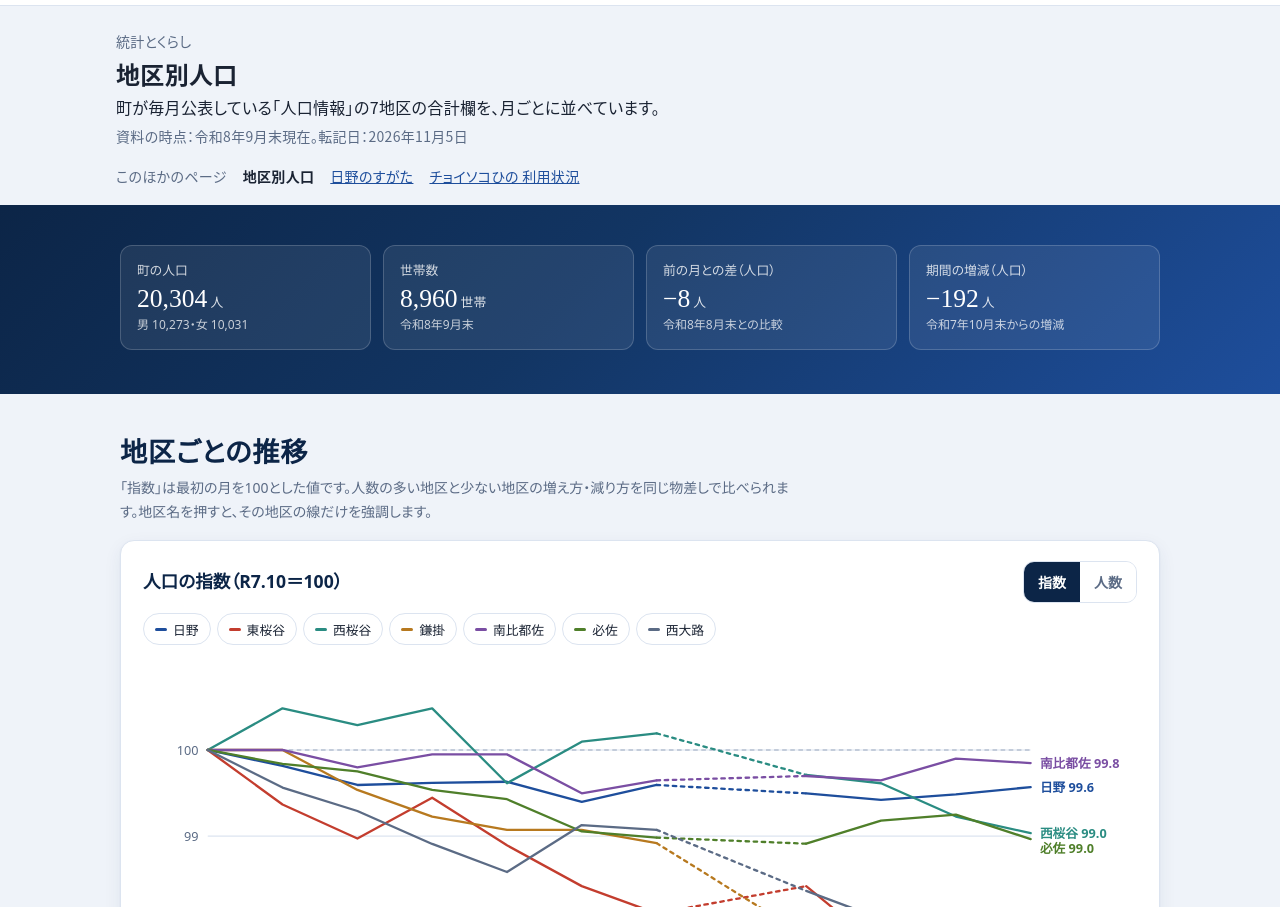
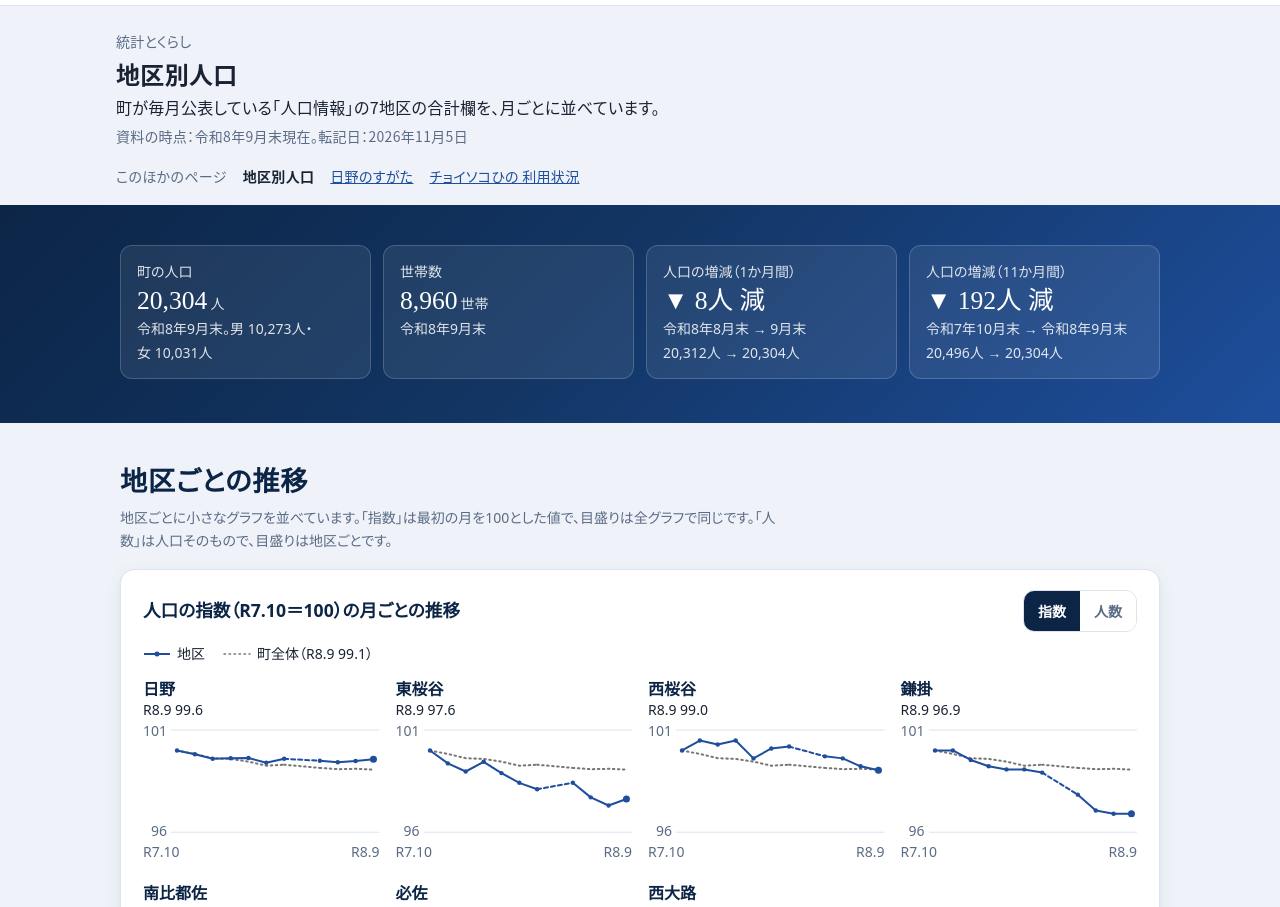
Before and after one commit to kken78/hino-population, a plain HTML site: page index.html in a window 1280 px wide. Shown: the part 45-952 px from the top of the page. Drawn offline with Linux system fonts and the light colour scheme.

Commit message:
地区ごとの推移を小さなグラフの並びにし、増減の色をやめて比べた時点を書く
- 地区ごとの推移を、7本の線を1枚に重ねる形から、地区ごとの小さなグラフを並べる形にした（幅 1024px で4列、360px で2列）。地区の線は --portal-ai、指数のときは町全体を --portal-cat5 の点線で重ねる
- 指数のときは目盛りを全グラフで同じにし、人数のときは地区ごとにして、各グラフの左に目盛りの範囲を書いた。グラフごとに aria-label を付けた
- 地区ごとの7色と、凡例のボタンで1本を強める仕組みをやめた
- 上部の数字と地区別一覧の増減・増減率の色（増は藍・減は朱）をやめ、矢印と文言（▲ 増・▼ 減・＝ 増減なし）にした。「前の月」「前月比」をやめ、比べた時点と期間を書いた
- 指数と増減率の計算のしかたを注記に書いた
- 数字と単位を折り返さないようにし、表の列の見出しの補いを2行目にした。直したところの文字を 14px 以上にした

```diff
--- a/index.html
+++ b/index.html
@@ -39,10 +39,11 @@ button{font-family:inherit;cursor:pointer}
 .hero{background:linear-gradient(135deg,var(--ai-ink) 0%,var(--ai-deep) 45%,var(--ai) 100%);color:#fff;padding:40px 0 44px}
 .kpis{display:grid;grid-template-columns:repeat(4,1fr);gap:12px}
 .kpi{background:rgba(255,255,255,.08);border:1px solid rgba(255,255,255,.18);border-radius:12px;padding:14px 16px}
-.kpi .k-label{font-size:var(--fs-2xs);opacity:.8}
-.kpi .k-num{font-family:var(--serif);font-size:var(--fs-xl);line-height:1.3;font-variant-numeric:tabular-nums}
-.kpi .k-num small{font-family:var(--sans);font-size:var(--fs-2xs);margin-left:3px;opacity:.85}
-.kpi .k-sub{font-size:var(--fs-3xs);opacity:.75}
+.kpi .k-label{font-size:var(--fs-xs);opacity:.85}
+.kpi .k-num{font-family:var(--serif);font-size:var(--fs-xl);line-height:1.3;font-variant-numeric:tabular-nums;white-space:nowrap}
+.kpi .k-num small{font-family:var(--sans);font-size:var(--fs-xs);margin-left:3px;opacity:.85}
+.kpi .k-sub{font-size:var(--fs-xs);opacity:.85}
+.nw{white-space:nowrap}
 section{padding:36px 0 0}
 .sec-head{margin-bottom:16px}
 .sec-head h2{font-family:var(--serif);font-size:var(--fs-h2);color:var(--ai-ink);letter-spacing:.03em}
@@ -53,35 +54,38 @@ section{padding:36px 0 0}
 .seg{display:inline-flex;border:1px solid var(--line);border-radius:11px;overflow:hidden}
 .seg button{border:none;background:#fff;color:var(--muted);font-size:var(--fs-xs);font-weight:600;padding:8px 14px;min-height:40px}
 .seg button.is-on{background:var(--ai-ink);color:#fff}
-.legend{display:flex;flex-wrap:wrap;gap:6px;margin:4px 0 8px}
-.lg{display:inline-flex;align-items:center;gap:6px;border:1px solid var(--line);background:#fff;border-radius:999px;padding:4px 11px;font-size:var(--fs-2xs);color:var(--ink);min-height:32px}
-.lg i{width:12px;height:3px;border-radius:2px;display:inline-block}
-.lg.is-on{border-color:var(--ai-ink);font-weight:700}
-.chart{width:100%;overflow-x:auto}
-.chart svg{display:block;width:100%;min-width:560px;height:auto}
-.ax{font-size:11px;fill:var(--muted);font-family:var(--sans)}
+.key{display:flex;flex-wrap:wrap;gap:4px 18px;margin:4px 0 12px;font-size:var(--fs-xs);color:var(--ink)}
+.key span{display:inline-flex;align-items:center;gap:6px}
+.key svg{width:28px;height:10px;flex:none}
+.multi{display:grid;grid-template-columns:repeat(4,minmax(0,1fr));gap:18px 16px}
+.sm{margin:0;min-width:0}
+.sm figcaption{display:flex;flex-direction:column;margin-bottom:4px;line-height:1.4}
+.sm .sm-name{font-size:var(--fs-base);font-weight:700;color:var(--ai-ink)}
+.sm .sm-val{font-size:var(--fs-xs);color:var(--ink);font-variant-numeric:tabular-nums;white-space:nowrap}
+.sm-plot{display:flex;gap:4px}
+.sm-y{display:flex;flex-direction:column;justify-content:space-between;font-size:var(--fs-xs);color:var(--muted);text-align:right;line-height:1;font-variant-numeric:tabular-nums;white-space:nowrap}
+.sm-plot svg{display:block;flex:1;min-width:0;width:100%;height:auto}
+.sm-x{display:flex;justify-content:space-between;font-size:var(--fs-xs);color:var(--muted);margin-top:2px}
 .gl{stroke:var(--line);stroke-width:1}
-.base{stroke:#9AA8BE;stroke-dasharray:4 3}
-.ln{fill:none;stroke-width:2;stroke-linejoin:round;stroke-linecap:round;transition:opacity .15s}
-.dim .ln:not(.hl){opacity:.18}
-.dim .lbl:not(.hl){opacity:.25}
-.lbl{font-size:11px;font-family:var(--sans);font-weight:700}
-.chart-note{font-size:var(--fs-3xs);color:var(--muted);margin-top:8px}
+.ln{fill:none;stroke-width:2;stroke-linejoin:round;stroke-linecap:round}
+.chart-note{font-size:var(--fs-xs);color:var(--muted);margin-top:12px}
 .table-wrap{overflow-x:auto}
 table{width:100%;border-collapse:collapse;font-size:var(--fs-sm);font-variant-numeric:tabular-nums;min-width:600px}
 th,td{padding:11px 12px;border-bottom:1px solid var(--line);text-align:right;white-space:nowrap}
-thead th{font-size:var(--fs-2xs);color:var(--muted);font-weight:700;background:#F7F9FC}
+thead th{font-size:var(--fs-xs);color:var(--muted);font-weight:700;background:#F7F9FC;vertical-align:bottom;line-height:1.4}
+thead th small{display:block;font-size:var(--fs-xs);font-weight:400}
 th:first-child,td:first-child{text-align:left}
 tbody th{font-weight:700;color:var(--ai-ink)}
 tr.total th,tr.total td{border-top:2px solid var(--ai-ink);font-weight:700;background:#F2F6FC}
-.neg{color:var(--shu)} .pos{color:var(--ai)}
 .src-note{font-size:var(--fs-2xs);color:var(--muted);margin-top:12px}
 .src-list{display:flex;flex-wrap:wrap;gap:6px;margin-top:8px}
 .src-list a{font-size:var(--fs-3xs);border:1px solid var(--line);border-radius:6px;padding:2px 8px;text-decoration:none;background:#fff}
 .learn{display:grid;grid-template-columns:1fr 1fr;gap:14px}
 .learn h3{font-family:var(--serif);font-size:var(--fs-base);color:var(--ai-ink);margin-bottom:8px}
 .learn p{font-size:var(--fs-xs);color:var(--ink);margin-bottom:8px}
+@media (max-width:900px){.multi{grid-template-columns:repeat(3,minmax(0,1fr))}}
 @media (max-width:820px){.kpis{grid-template-columns:1fr 1fr}.learn{grid-template-columns:1fr}}
+@media (max-width:600px){.multi{grid-template-columns:repeat(2,minmax(0,1fr))}}
 </style>
 <!-- portal-shared:css start --><style>
 /* 日野町データポータル 共通の部品（見出し・ナビ・ページの見出し・フッター）。
@@ -150,8 +154,8 @@ tr.total th,tr.total td{border-top:2px solid var(--ai-ink);font-weight:700;backg
 <div class="kpis">
 <div class="kpi"><div class="k-label">町の人口</div><div class="k-num" id="kTot">–</div><div class="k-sub" id="kTotSub"></div></div>
 <div class="kpi"><div class="k-label">世帯数</div><div class="k-num" id="kHh">–</div><div class="k-sub" id="kHhSub"></div></div>
-<div class="kpi"><div class="k-label">前の月との差（人口）</div><div class="k-num" id="kMom">–</div><div class="k-sub" id="kMomSub"></div></div>
-<div class="kpi"><div class="k-label">期間の増減（人口）</div><div class="k-num" id="kSpan">–</div><div class="k-sub" id="kSpanSub"></div></div>
+<div class="kpi"><div class="k-label" id="kMomLabel">人口の増減</div><div class="k-num" id="kMom">–</div><div class="k-sub" id="kMomSub"></div></div>
+<div class="kpi"><div class="k-label" id="kSpanLabel">人口の増減</div><div class="k-num" id="kSpan">–</div><div class="k-sub" id="kSpanSub"></div></div>
 </div>
 </div>
 </div>
@@ -160,7 +164,7 @@ tr.total th,tr.total td{border-top:2px solid var(--ai-ink);font-weight:700;backg
 <section>
 <div class="wrap">
 <div class="sec-head"><h2>地区ごとの推移</h2>
-<p>「指数」は最初の月を100とした値です。人数の多い地区と少ない地区の増え方・減り方を同じ物差しで比べられます。地区名を押すと、その地区の線だけを強調します。</p></div>
+<p>地区ごとに小さなグラフを並べています。「指数」は最初の月を100とした値で、目盛りは全グラフで同じです。「人数」は人口そのもので、目盛りは地区ごとです。</p></div>
 <div class="card">
 <div class="chart-top">
 <h3 id="chartTitle">人口の指数（最初の月＝100）</h3>
@@ -168,8 +172,8 @@ tr.total th,tr.total td{border-top:2px solid var(--ai-ink);font-weight:700;backg
 <button type="button" data-mode="idx" class="is-on" aria-pressed="true">指数</button><button type="button" data-mode="abs" aria-pressed="false">人数</button>
 </div>
 </div>
-<div class="legend" id="legend"></div>
-<div class="chart" id="chart"></div>
+<div class="key" id="key"></div>
+<div class="multi" id="chart"></div>
 <p class="chart-note" id="chartNote"></p>
 </div>
 </div>
@@ -217,99 +221,138 @@ tr.total th,tr.total td{border-top:2px solid var(--ai-ink);font-weight:700;backg
 <script src="data.js"></script>
 <script>
 'use strict';
-const COLORS = ['#1E4E9C','#C33D2E','#2A8C82','#B7791F','#7A4EA3','#4F7F2A','#5B6B85'];
 const fmt = n => n.toLocaleString('ja-JP');
-const sgn = n => (n > 0 ? '+' : n < 0 ? '−' : '±') + fmt(Math.abs(n));
-const cls = n => n < 0 ? 'neg' : n > 0 ? 'pos' : '';
+const nw = s => '<span class="nw">' + s + '</span>';
+/* 増減は矢印と文言だけで示し、色を付けない（hino-portal DESIGN.md 3.3） */
+const chg = (n, unit, digits) => {
+  const a = digits == null ? fmt(Math.abs(n)) : Math.abs(n).toFixed(digits);
+  return n > 0 ? nw('▲ ' + a + unit + ' 増') : n < 0 ? nw('▼ ' + a + unit + ' 減') : nw('＝ 増減なし');
+};
 const M = POP.months, LB = POP.labels;
 const avail = M.map((_, i) => i).filter(i => POP.total.t[i] != null);
 const first = avail[0], last = avail[avail.length - 1], prev = avail[avail.length - 2];
-const jp = i => { const [y, m] = M[i].split('-').map(Number); return '令和' + (y - 2018) + '年' + m + '月末'; };
+const ym = i => M[i].split('-').map(Number);
+const jp = i => { const [y, m] = ym(i); return '令和' + (y - 2018) + '年' + m + '月末'; };
+/* 比べる時点の後ろの方は、年が同じなら月だけを書く（例「令和8年8月末 → 9月末」） */
+const jpTo = (a, b) => ym(a)[0] === ym(b)[0] ? ym(b)[1] + '月末' : jp(b);
+const months = (a, b) => { const [y1, m1] = ym(a), [y2, m2] = ym(b); return (y2 - y1) * 12 + (m2 - m1); };
+const period = (a, b) => jp(a) + ' → ' + jpTo(a, b);
 
 /* KPI */
 document.getElementById('asOf').textContent = jp(last);
 document.getElementById('footAsOf').textContent = jp(last);
 document.getElementById('kTot').innerHTML = fmt(POP.total.t[last]) + '<small>人</small>';
-document.getElementById('kTotSub').textContent = '男 ' + fmt(POP.total.m[last]) + '・女 ' + fmt(POP.total.f[last]);
+document.getElementById('kTotSub').innerHTML = jp(last) + '。' + nw('男 ' + fmt(POP.total.m[last]) + '人') + '・' + nw('女 ' + fmt(POP.total.f[last]) + '人');
 document.getElementById('kHh').innerHTML = fmt(POP.total.hh[last]) + '<small>世帯</small>';
 document.getElementById('kHhSub').textContent = jp(last);
-document.getElementById('kMom').innerHTML = sgn(POP.total.t[last] - POP.total.t[prev]) + '<small>人</small>';
-document.getElementById('kMomSub').textContent = jp(prev) + 'との比較';
-document.getElementById('kSpan').innerHTML = sgn(POP.total.t[last] - POP.total.t[first]) + '<small>人</small>';
-document.getElementById('kSpanSub').textContent = jp(first) + 'からの増減';
+const kpiChg = (id, a) => {
+  const d = POP.total.t[last] - POP.total.t[a];
+  document.getElementById(id + 'Label').innerHTML = '人口の増減' + nw('（' + months(a, last) + 'か月間）');
+  document.getElementById(id).innerHTML = chg(d, '人');
+  document.getElementById(id + 'Sub').innerHTML = nw(jp(a)) + ' ' + nw('→ ' + jpTo(a, last)) + '<br>' + nw(fmt(POP.total.t[a]) + '人') + ' ' + nw('→ ' + fmt(POP.total.t[last]) + '人');
+};
+kpiChg('kMom', prev);
+kpiChg('kSpan', first);
 
-/* chart */
-let mode = 'idx', focus = null;
-const legend = document.getElementById('legend');
-POP.districts.forEach((d, i) => {
-  const b = document.createElement('button');
-  b.type = 'button'; b.className = 'lg'; b.setAttribute('aria-pressed', 'false');
-  b.innerHTML = '<i style="background:' + COLORS[i] + '"></i>' + d.name;
-  b.onclick = () => { focus = focus === i ? null : i; draw(); };
-  legend.appendChild(b);
-});
+/* 地区ごとの小さなグラフ（hino-portal DESIGN.md 4.1。案D） */
+let mode = 'idx';
 document.querySelectorAll('.seg button').forEach(b => b.onclick = () => {
   mode = b.dataset.mode;
   document.querySelectorAll('.seg button').forEach(x => { const on = x === b; x.classList.toggle('is-on', on); x.setAttribute('aria-pressed', on); });
   draw();
 });
+const idxOf = o => o.t.map(v => v == null ? null : v / o.t[first] * 100);
+const valText = v => mode === 'idx' ? v.toFixed(1) : fmt(v) + '人';
+const miss = Object.keys(POP.missing || {});
+const missText = miss.map(m => LB[M.indexOf(m)] + '：' + POP.missing[m]).join(' ');
+const keyLine = (cls, label) => '<span><svg viewBox="0 0 28 10" aria-hidden="true">' + cls + '</svg>' + label + '</span>';
+
+function path(arr, x, y){
+  let d = '', gap = '', pen = false, lastI = null;
+  arr.forEach((v, i) => {
+    if (v == null) { pen = false; return; }
+    if (!pen && lastI != null) gap += 'M' + x(lastI).toFixed(1) + ' ' + y(arr[lastI]).toFixed(1) + 'L' + x(i).toFixed(1) + ' ' + y(v).toFixed(1);
+    d += (pen ? 'L' : 'M') + x(i).toFixed(1) + ' ' + y(v).toFixed(1); pen = true; lastI = i;
+  });
+  return {d, gap};
+}
 
 function draw(){
-  const W = 860, H = 380, L = 56, R = 92, T = 16, B = 34;
-  const ser = POP.districts.map(d => d.t.map(v => v == null ? null : (mode === 'idx' ? v / d.t[first] * 100 : v)));
-  const vals = ser.flat().filter(v => v != null);
-  let lo = Math.min(...vals), hi = Math.max(...vals);
-  if (mode === 'idx') { lo = Math.min(lo, 100); hi = Math.max(hi, 100); const pad = (hi - lo) * .12 || .5; lo -= pad; hi += pad; }
-  else { lo = 0; hi = Math.ceil(hi / 1000) * 1000; }
-  const x = i => L + (W - L - R) * i / (M.length - 1);
-  const y = v => T + (H - T - B) * (1 - (v - lo) / (hi - lo));
-  const ticks = []; const step = mode === 'idx' ? niceStep((hi - lo) / 5) : 1000;
-  for (let v = Math.ceil(lo / step) * step; v <= hi + 1e-9; v += step) ticks.push(+v.toFixed(4));
-  let s = '<svg viewBox="0 0 ' + W + ' ' + H + '" role="img" aria-label="地区別人口の推移">';
-  ticks.forEach(v => { s += '<line class="gl" x1="' + L + '" x2="' + (W - R) + '" y1="' + y(v) + '" y2="' + y(v) + '"/><text class="ax" x="' + (L - 8) + '" y="' + (y(v) + 4) + '" text-anchor="end">' + (mode === 'idx' ? v.toFixed(step < 1 ? 1 : 0) : fmt(v)) + '</text>'; });
-  if (mode === 'idx') s += '<line class="base" x1="' + L + '" x2="' + (W - R) + '" y1="' + y(100) + '" y2="' + y(100) + '"/>';
-  M.forEach((m, i) => { s += '<text class="ax" x="' + x(i) + '" y="' + (H - 12) + '" text-anchor="middle">' + LB[i] + '</text>'; });
-  s += '<g class="' + (focus != null ? 'dim' : '') + '">';
-  const ends = [];
-  ser.forEach((arr, k) => {
-    let d = '', pen = false, gap = '', lastI = null;
-    arr.forEach((v, i) => {
-      if (v == null) { pen = false; return; }
-      if (!pen && lastI != null) gap += 'M' + x(lastI).toFixed(1) + ' ' + y(arr[lastI]).toFixed(1) + 'L' + x(i).toFixed(1) + ' ' + y(v).toFixed(1);
-      d += (pen ? 'L' : 'M') + x(i).toFixed(1) + ' ' + y(v).toFixed(1); pen = true; lastI = i;
-    });
-    const hl = focus === k ? ' hl' : '';
-    if (gap) s += '<path class="ln' + hl + '" d="' + gap + '" stroke="' + COLORS[k] + '" stroke-dasharray="3 4" stroke-width="1.5"/>';
-    s += '<path class="ln' + hl + '" d="' + d + '" stroke="' + COLORS[k] + '"><title>' + POP.districts[k].name + '</title></path>';
-    ends.push({k, y: y(arr[last]), v: arr[last]});
+  const idx = mode === 'idx';
+  const tot = idxOf(POP.total);
+  const ser = POP.districts.map(d => idx ? idxOf(d) : d.t);
+  /* 指数は全グラフで同じ目盛り。人数は地区ごとの目盛り（10人単位に丸める） */
+  let shared = null;
+  if (idx) {
+    const all = ser.flat().concat(tot).filter(v => v != null);
+    shared = [Math.floor(Math.min(...all)), Math.ceil(Math.max(...all))];
+  }
+  const range = arr => {
+    if (shared) return shared;
+    const v = arr.filter(x => x != null);
+    let lo = Math.floor(Math.min(...v) / 10) * 10, hi = Math.ceil(Math.max(...v) / 10) * 10;
+    if (hi === lo) hi = lo + 10;
+    return [lo, hi];
+  };
+  const box = document.getElementById('chart');
+  box.innerHTML = POP.districts.map((d, k) => {
+    const [lo, hi] = range(ser[k]);
+    const yl = idx ? [String(hi), String(lo)] : [fmt(hi), fmt(lo)];
+    return '<figure class="sm"><figcaption><span class="sm-name">' + d.name + '</span><span class="sm-val">' + LB[last] + ' ' + valText(ser[k][last]) + '</span></figcaption>'
+      + '<div class="sm-plot"><div class="sm-y" aria-hidden="true"><span>' + yl[0] + '</span><span>' + yl[1] + '</span></div><svg role="img" data-k="' + k + '" data-lo="' + lo + '" data-hi="' + hi + '"></svg></div>'
+      + '<div class="sm-x" aria-hidden="true"><span>' + LB[0] + '</span><span>' + LB[M.length - 1] + '</span></div></figure>';
+  }).join('');
+  box.querySelectorAll('svg').forEach(svg => {
+    const k = +svg.dataset.k, lo = +svg.dataset.lo, hi = +svg.dataset.hi;
+    const W = Math.max(60, Math.round(svg.getBoundingClientRect().width)), H = Math.max(70, Math.round(W * 0.55));
+    const P = 6;
+    const x = i => P + (W - 2 * P) * i / (M.length - 1);
+    const y = v => P + (H - 2 * P) * (1 - (v - lo) / (hi - lo));
+    let s = '<line class="gl" x1="0" x2="' + W + '" y1="' + P + '" y2="' + P + '"/><line class="gl" x1="0" x2="' + W + '" y1="' + (H - P) + '" y2="' + (H - P) + '"/>';
+    if (idx) {
+      const t = path(tot, x, y);
+      s += '<path class="ln" d="' + t.d + t.gap + '" stroke="var(--portal-cat5)" stroke-width="1.5" stroke-dasharray="1.5 3.5"/>';
+    }
+    const p = path(ser[k], x, y);
+    if (p.gap) s += '<path class="ln" d="' + p.gap + '" stroke="var(--portal-ai)" stroke-width="1.5" stroke-dasharray="4 3"/>';
+    s += '<path class="ln" d="' + p.d + '" stroke="var(--portal-ai)"/>';
+    ser[k].forEach((v, i) => { if (v != null) s += '<circle cx="' + x(i).toFixed(1) + '" cy="' + y(v).toFixed(1) + '" r="' + (i === last ? 3.5 : 2.2) + '" fill="var(--portal-ai)"/>'; });
+    svg.setAttribute('viewBox', '0 0 ' + W + ' ' + H);
+    svg.setAttribute('height', H);
+    svg.innerHTML = s;
+    const name = POP.districts[k].name;
+    svg.setAttribute('aria-label', idx
+      ? name + 'の人口の指数の月ごとの推移（' + jp(first) + '＝100。' + jp(first) + '〜' + jp(M.length - 1) + '）。' + jp(last) + 'は ' + valText(ser[k][last]) + '。目盛りは ' + lo + '〜' + hi + '（全グラフで同じ）。灰色の点線は町全体で、' + jp(last) + 'は ' + tot[last].toFixed(1)
+      : name + 'の人口の月ごとの推移（' + jp(first) + '〜' + jp(M.length - 1) + '）。' + jp(last) + 'は ' + valText(ser[k][last]) + '。目盛りは ' + fmt(lo) + '〜' + fmt(hi) + '人（地区ごと）');
   });
-  ends.sort((a, b) => a.y - b.y);
-  for (let i = 1; i < ends.length; i++) if (ends[i].y - ends[i - 1].y < 13) ends[i].y = ends[i - 1].y + 13;
-  ends.forEach(e => { s += '<text class="lbl' + (focus === e.k ? ' hl' : '') + '" x="' + (x(last) + 8) + '" y="' + (e.y + 4) + '" fill="' + COLORS[e.k] + '">' + POP.districts[e.k].name + ' ' + (mode === 'idx' ? e.v.toFixed(1) : fmt(e.v)) + '</text>'; });
-  s += '</g></svg>';
-  document.getElementById('chart').innerHTML = s;
-  document.getElementById('chartTitle').textContent = mode === 'idx' ? '人口の指数（' + LB[first] + '＝100）' : '人口（人）';
-  [...legend.children].forEach((b, i) => { b.classList.toggle('is-on', focus === i); b.setAttribute('aria-pressed', focus === i); });
+  document.getElementById('chartTitle').textContent = idx ? '人口の指数（' + LB[first] + '＝100）の月ごとの推移' : '人口（人）の月ごとの推移';
+  document.getElementById('key').innerHTML = keyLine('<line x1="1" x2="27" y1="5" y2="5" stroke="var(--portal-ai)" stroke-width="2"/><circle cx="14" cy="5" r="2.5" fill="var(--portal-ai)"/>', '地区')
+    + (idx ? keyLine('<line x1="1" x2="27" y1="5" y2="5" stroke="var(--portal-cat5)" stroke-width="1.5" stroke-dasharray="1.5 3.5" stroke-linecap="round"/>', '町全体（' + LB[last] + ' ' + tot[last].toFixed(1) + '）') : '');
+  document.getElementById('chartNote').textContent = 'R＝令和。'
+    + (idx ? '指数＝各月の人口 ÷ ' + LB[first] + 'の人口 × 100（小数1桁に四捨五入）。目盛りは全グラフで同じ（' + shared[0] + '〜' + shared[1] + '）。灰色の点線は町全体（7地区の合計）の指数。'
+           : '目盛りは地区ごと（各グラフの左の数字が目盛りの範囲）。町全体の系列は指数のときだけ重ねています。')
+    + (miss.length ? '点線の区間は、間の月の値がありません（' + missText + '）' : '');
 }
-function niceStep(r){ const p = Math.pow(10, Math.floor(Math.log10(r))); const n = r / p; return (n < 1.5 ? 1 : n < 3 ? 2 : n < 7 ? 5 : 10) * p; }
-const miss = Object.keys(POP.missing || {});
-const missText = miss.map(m => LB[M.indexOf(m)] + '：' + POP.missing[m]).join(' ');
-document.getElementById('chartNote').textContent = 'R＝令和。' + (miss.length ? '点線の区間は、間の月の値がありません（' + missText + '）' : '');
 document.getElementById('missingNote').textContent = miss.length ? missText : '';
 draw();
+let rz = null;
+window.addEventListener('resize', () => { clearTimeout(rz); rz = setTimeout(draw, 150); });
 
 /* table */
-document.getElementById('tblLead').textContent = jp(last) + '時点。「前月比」は' + jp(prev) + '、「期間の増減」は' + jp(first) + 'との差です。';
-document.querySelector('#tbl thead').innerHTML = '<tr><th scope="col">地区</th><th scope="col">世帯数</th><th scope="col">男</th><th scope="col">女</th><th scope="col">人口</th><th scope="col">前月比</th><th scope="col">期間の増減</th><th scope="col">増減率</th></tr>';
+document.getElementById('tblLead').textContent = jp(last) + '時点。増減は ' + period(prev, last) + '（' + months(prev, last) + 'か月間）と ' + period(first, last) + '（' + months(first, last) + 'か月間）の人口の差です。増減率＝' + jp(first) + 'からの増減 ÷ ' + jp(first) + 'の人口 × 100（小数1桁に四捨五入）。R＝令和。';
+document.querySelector('#tbl thead').innerHTML = '<tr><th scope="col">地区</th><th scope="col">世帯数</th><th scope="col">男</th><th scope="col">女</th><th scope="col">人口</th>'
+  + '<th scope="col">増減<small>' + LB[prev] + '末 → ' + LB[last] + '末</small></th>'
+  + '<th scope="col">増減<small>' + LB[first] + '末 → ' + LB[last] + '末</small></th>'
+  + '<th scope="col">増減率<small>' + LB[first] + '末 → ' + LB[last] + '末</small></th></tr>';
 const row = (name, o, total) => {
   const dm = o.t[last] - o.t[prev], ds = o.t[last] - o.t[first], r = ds / o.t[first] * 100;
-  return '<tr' + (total ? ' class="total"' : '') + '><th scope="row">' + name + '</th><td>' + fmt(o.hh[last]) + '</td><td>' + fmt(o.m[last]) + '</td><td>' + fmt(o.f[last]) + '</td><td>' + fmt(o.t[last]) + '</td><td class="' + cls(dm) + '">' + sgn(dm) + '</td><td class="' + cls(ds) + '">' + sgn(ds) + '</td><td class="' + cls(ds) + '">' + (r > 0 ? '+' : r < 0 ? '−' : '') + Math.abs(r).toFixed(1) + '%</td></tr>';
+  return '<tr' + (total ? ' class="total"' : '') + '><th scope="row">' + name + '</th><td>' + fmt(o.hh[last]) + '</td><td>' + fmt(o.m[last]) + '</td><td>' + fmt(o.f[last]) + '</td><td>' + fmt(o.t[last]) + '</td><td>' + chg(dm, '') + '</td><td>' + chg(ds, '') + '</td><td>' + chg(Math.sign(ds) * Math.abs(r), '%', 1) + '</td></tr>';
 };
 document.querySelector('#tbl tbody').innerHTML = POP.districts.map(d => row(d.name, d)).join('') + row('町全体', POP.total, true);
 
 /* sources */
 document.getElementById('srcList').innerHTML = avail.map(i => {
-  const [y, m] = M[i].split('-').map(Number);
+  const [y, m] = ym(i);
   return '<a href="https://www.town.shiga-hino.lg.jp/cmsfiles/contents/0000002/2185/R' + (y - 2018) + '.' + m + '.pdf" target="_blank" rel="noopener">' + jp(i) + '</a>';
 }).join('');
 </script>
```
